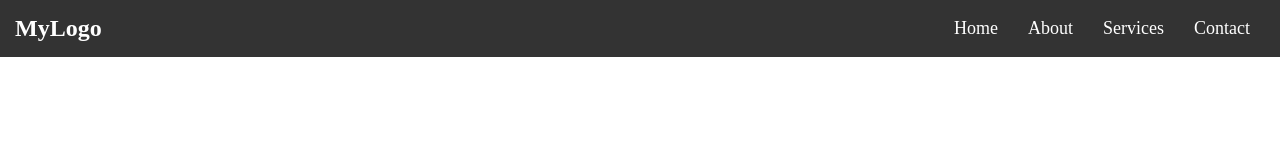
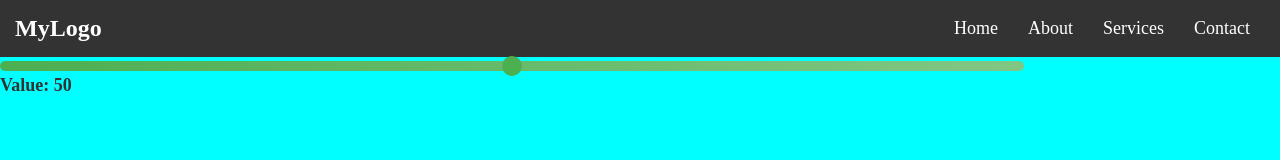
Before and after one commit to rahmafatthy/git-apply, a plain HTML site: page index.html in a window 1280 px wide. Drawn offline with Linux system fonts and the light colour scheme.

Commit message:
create slider branch and adding slider to project

```diff
--- a/index.html
+++ b/index.html
@@ -16,6 +16,11 @@
             <li><a href="#">Contact</a></li>
         </ul>
     </nav>
+    <div class="slider-container">
+        <input type="range" class="slider" id="myRange" min="0" max="100" value="50">
+        <p>Value: <span id="sliderValue">50</span></p>
+    </div>
+    <script src="main.js"></script>
 
 </body>
 </html>
--- /dev/null
+++ b/main.js
@@ -0,0 +1,6 @@
+const slider = document.getElementById("myRange");
+const output = document.getElementById("sliderValue");
+
+slider.oninput = function() {
+    output.textContent = this.value;
+}
--- a/style.css
+++ b/style.css
@@ -3,7 +3,9 @@
     padding: 0;
     box-sizing: border-box;
 }
-
+body{
+    background-color: aqua;
+}
 .navbar {
     background-color: #333;
     padding: 15px;
@@ -38,3 +40,47 @@
     padding: 0;
     box-sizing: border-box;
 }
+slider-container {
+    background-color: #ffffff;
+    padding: 20px;
+    border-radius: 8px;
+    box-shadow: 0 4px 6px rgba(0, 0, 0, 0.1);
+    text-align: center;
+}
+
+/* Slider styling */
+.slider {
+    width: 80%;
+    height: 10px;
+    -webkit-appearance: none;
+    appearance: none;
+    background: linear-gradient(to right, #4caf50, #81c784);
+    border-radius: 5px;
+    outline: none;
+    transition: background 0.3s ease;
+}
+
+.slider::-webkit-slider-thumb {
+    -webkit-appearance: none;
+    appearance: none;
+    width: 20px;
+    height: 20px;
+    background-color: #4caf50;
+    border-radius: 50%;
+    cursor: pointer;
+    transition: background-color 0.3s ease;
+}
+.slider::-webkit-slider-thumb:hover {
+    background-color: #388e3c;
+}
+
+/* Styling for the value text */
+p {
+    font-size: 18px;
+    font-weight: bold;
+    color: #333;
+}
+
+#sliderValue {
+    color: #4caf50;
+}
```
